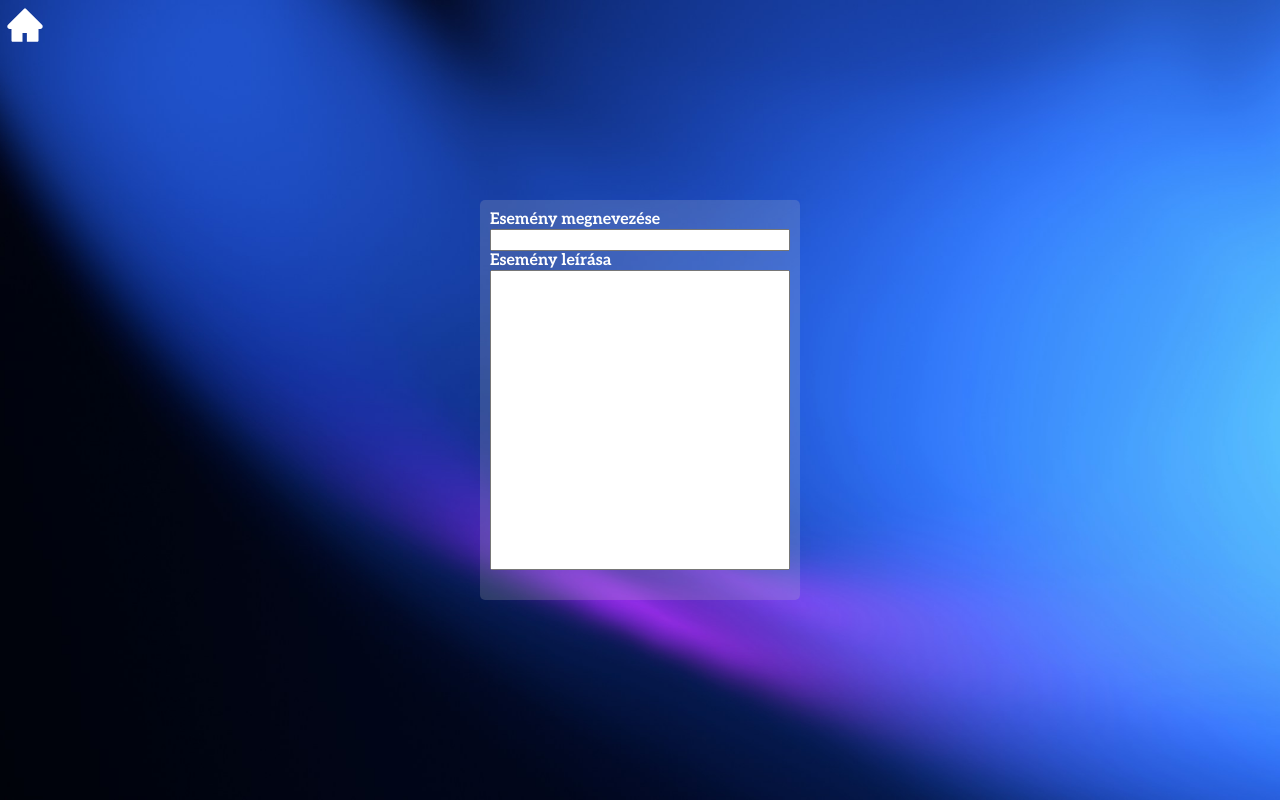
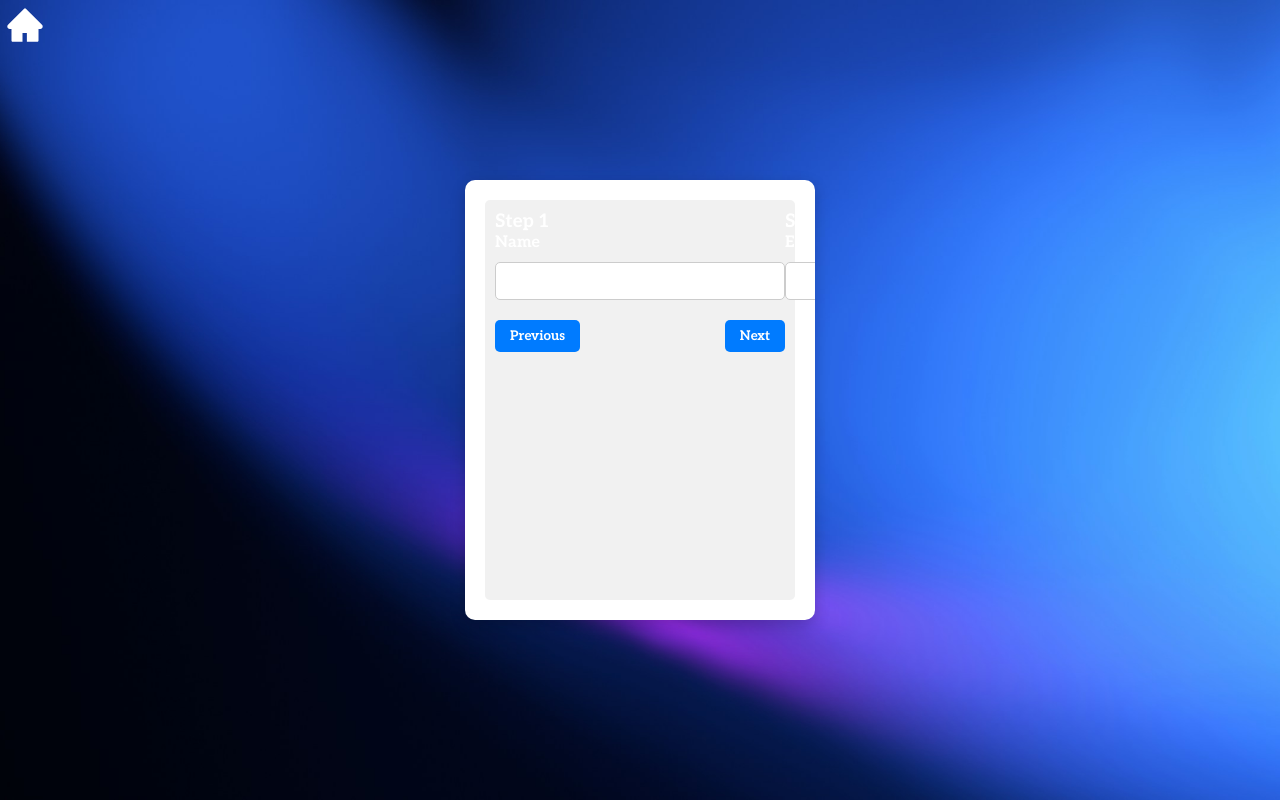
Before and after one commit to BenceCsordas/E4E_FRONTEND, a React (Vite) app: page /create_event in a window 1280 px wide. Built offline with nearby package versions, Linux system fonts and the light colour scheme; no server answers.

Commit message:
bence: createEvent element progress

```diff
--- a/src/App.css
+++ b/src/App.css
@@ -304,3 +304,52 @@ h1 {
   min-height: 300px;
   resize: none;
 }
+
+/* Event create slider */
+.slider-container {
+  width: 350px;
+  background: white;
+  padding: 20px;
+  border-radius: 10px;
+  box-shadow: 0 5px 15px rgba(0,0,0,0.2);
+  overflow: hidden;
+  position: relative;
+}
+
+.slider {
+  display: flex;
+  transition: transform 0.4s ease-in-out;
+}
+
+.slide {
+  min-width: 100%;
+  box-sizing: border-box;
+}
+
+input {
+  width: 100%;
+  padding: 10px;
+  margin-top: 10px;
+  border-radius: 5px;
+  border: 1px solid #ccc;
+}
+
+.createEvent .buttons {
+  margin-top: 20px;
+  display: flex;
+  justify-content: space-between;
+}
+
+.createEvent button {
+  padding: 8px 15px;
+  border: none;
+  background: #007BFF;
+  color: white;
+  border-radius: 5px;
+  cursor: pointer;
+}
+
+.createEvent button:disabled {
+  background: #ccc;
+  cursor: not-allowed;
+}
--- a/src/components/CreateEvent.jsx
+++ b/src/components/CreateEvent.jsx
@@ -1,14 +1,60 @@
-import React from 'react'
+import React, { useState } from 'react'
 
 const CreateEvent = () => {
+  const [currentIndex, setCurrentIndex] = useState(0)
+  const slider = document.getElementById('slider');
+  const next = () => {
+      if (currentIndex < 3) {
+          setCurrentIndex(prev=>prev+=1)
+        }
+      console.log(currentIndex)
+      slider.style.transform = `translateX(-${currentIndex * 100}%)`;
+  }
+  const previous = () => {
+       if (currentIndex > 0) {
+          setCurrentIndex(prev=>prev-=1)
+        }
+      slider.style.transform = `translateX(-${currentIndex * 100}%)`;
+      console.log(currentIndex)
+  }
   return (
     <div className='createEvent'>
-      <form>
-        <label>Esemény megnevezése</label>
-        <input type="text"/>
-        <label>Esemény leírása</label>
-        <textarea></textarea>
-      </form>
+      <div class="slider-container">
+  <form id="multiStepForm">
+    <div class="slider" id="slider">
+
+      <div class="slide">
+        <h3>Step 1</h3>
+        <label>Name</label>
+        <input type="text" required/>
+      </div>
+
+      <div class="slide">
+        <h3>Step 2</h3>
+        <label>Email</label>
+        <input type="email" required/>
+      </div>
+
+      <div class="slide">
+        <h3>Step 3</h3>
+        <label>Password</label>
+        <input type="password" required/>
+      </div>
+
+      <div class="slide">
+        <h3>Finish</h3>
+        <button type="submit">Submit</button>
+      </div>
+
+    </div>
+
+    <div class="buttons">
+      <button type="button" id="prevBtn" onClick={previous}>Previous</button>
+      <button type="button" id="nextBtn" onClick={next}>Next</button>
+    </div>
+
+  </form>
+</div>
     </div>
   )
 }
```
